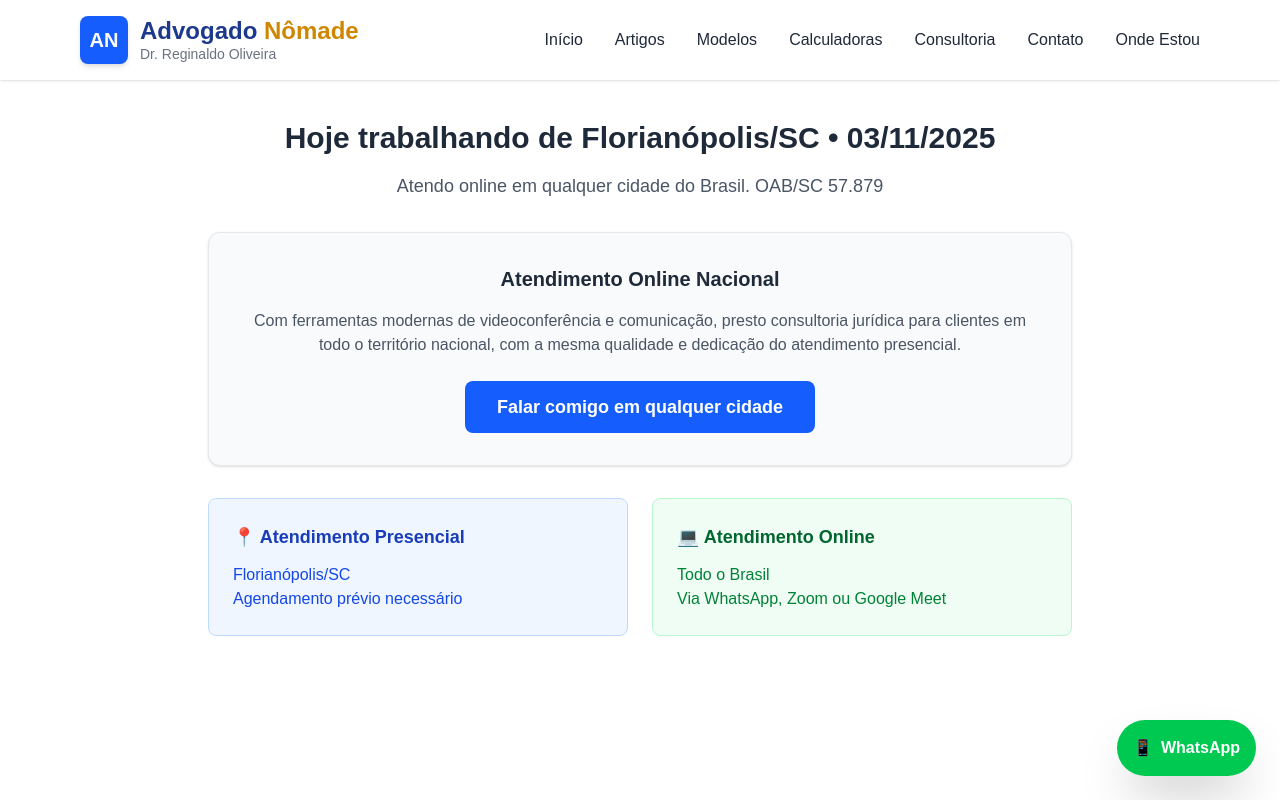
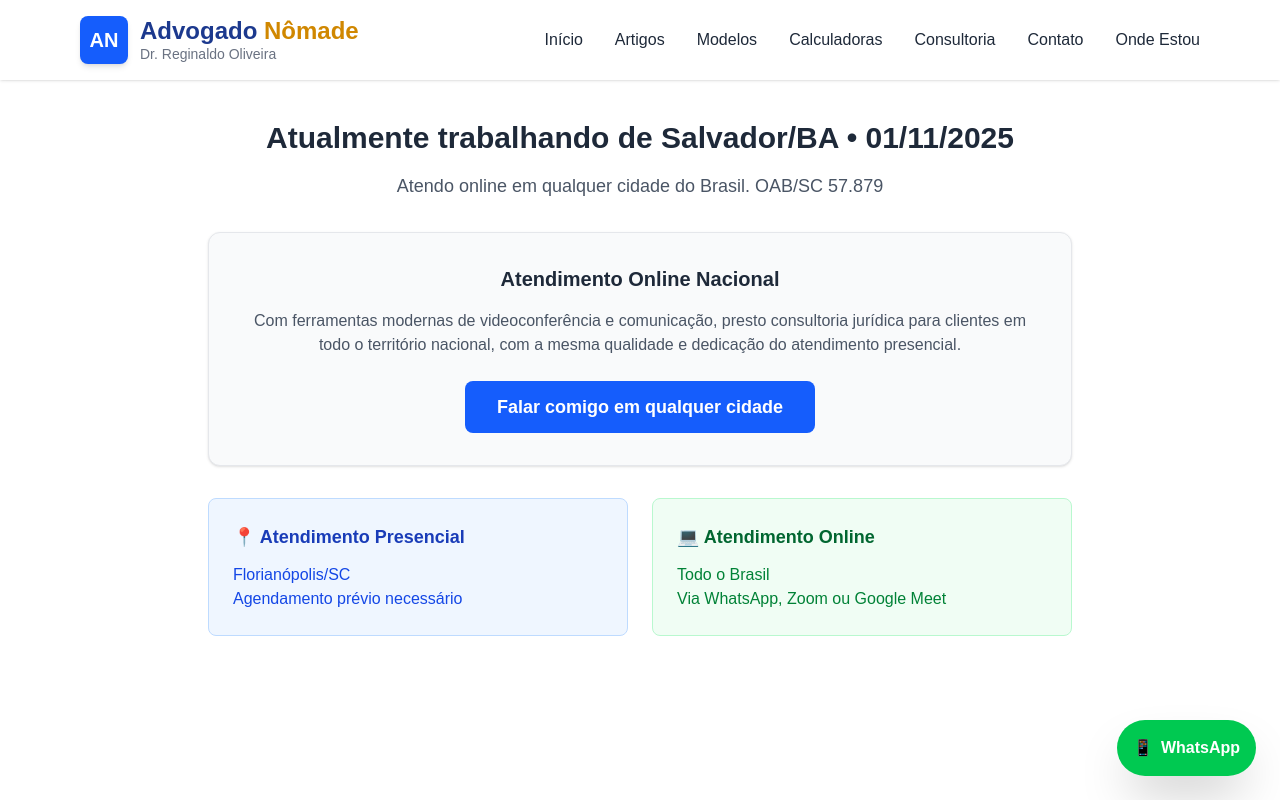
Before and after one commit to mestrereginaldo-site/advogadonomade1, a Next.js app: page /onde-estou in a window 1280 px wide. Shown: the top 800 px of the page. Built offline with nearby package versions, Linux system fonts and the light colour scheme.

Commit message:
Update page.tsx

```diff
--- a/app/onde-estou/page.tsx
+++ b/app/onde-estou/page.tsx
@@ -4,7 +4,7 @@ export default function Onde() {
       <div className="max-w-4xl mx-auto px-4 py-10">
         <div className="text-center mb-8">
           <h1 className="text-2xl md:text-3xl font-bold text-gray-800 mb-4">
-            Hoje trabalhando de Florianópolis/SC • 03/11/2025
+            Atualmente trabalhando de Salvador/BA • 01/11/2025
           </h1>
           <p className="text-lg text-gray-600 mb-6">
             Atendo online em qualquer cidade do Brasil. OAB/SC 57.879
```
